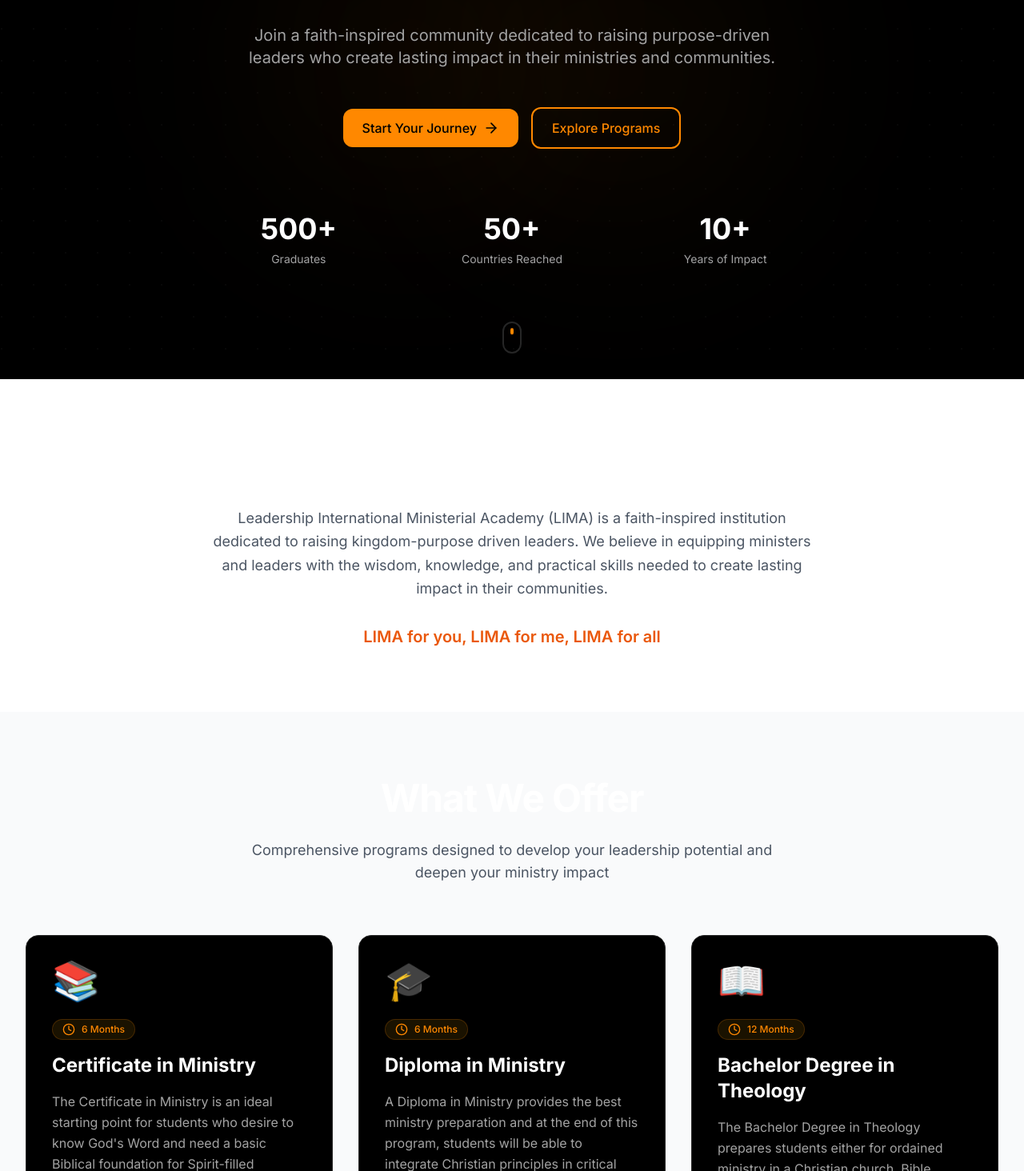
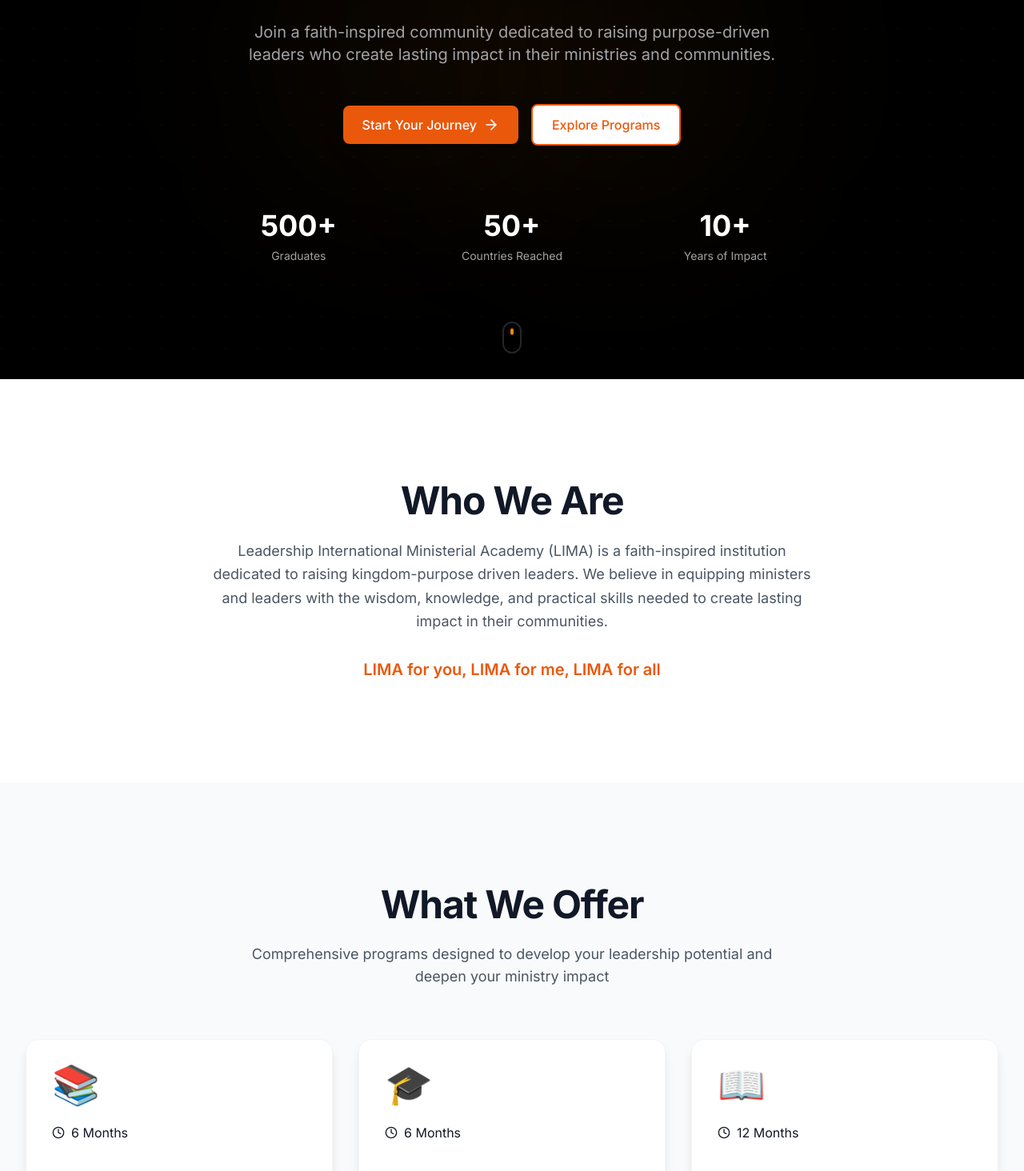
Before and after one commit to V-007-007/lima-website, a Next.js app: page / in a window 1280 px wide. Shown: the part 326-1790 px from the top of the page at 80% size. Built offline with nearby package versions, Linux system fonts and the light colour scheme; a web font is replaced by a local one.

Commit message:
Original global css

```diff
--- a/src/app/globals.css
+++ b/src/app/globals.css
@@ -6,241 +6,106 @@
   :root {
     --font-inter: 'Inter', system-ui, -apple-system, sans-serif;
     --font-playfair: 'Playfair Display', Georgia, serif;
-
-    /* LIMA Theme Colors */
-    --background: #000000;
-    --foreground: #FFFFFF;
-    --muted: #A3A3A3;
-    --border: #262626;
-    --primary: #ff8800;
-    --secondary: #1a1200;
-    --accent: #ff8800;
-
-    /* Semantic colors */
-    --success: #22c55e;
-    --error: #ef4444;
-    --warning: #f59e0b;
   }
 
   * {
-    @apply border-border;
-    margin: 0;
-    padding: 0;
-    box-sizing: border-box;
+    @apply border-gray-200;
+  }
+
+  body {
+    @apply bg-white text-gray-900 antialiased;
+    font-feature-settings: 'rlig' 1, 'calt' 1;
   }
 
   html {
     @apply scroll-smooth;
-    -webkit-font-smoothing: antialiased;
-    -moz-osx-font-smoothing: grayscale;
-  }
-
-  body {
-    @apply bg-black text-white antialiased;
-    font-feature-settings: 'rlig' 1, 'calt' 1;
-    font-family: var(--font-inter);
-  }
-
-  /* Remove default button styles */
-  button {
-    font-family: inherit;
-  }
-
-  /* Selection color */
-  ::selection {
-    @apply bg-primary text-black;
   }
 }
 
 @layer components {
-  /* === SMOOTH TRANSITIONS === */
+  /* Smooth animations and transitions */
   .transition-smooth {
-    transition: all 0.35s cubic-bezier(0.4, 0, 0.2, 1);
+    @apply transition-all duration-300 ease-in-out;
   }
 
-  /* === ELEVATED CARD === */
+  /* Elevated card style inspired by Yolkk showcase */
   .card-elevated {
-    @apply bg-black rounded-2xl border border-[#262626] transition-smooth;
-    @apply hover:border-[#363636];
+    @apply bg-white rounded-2xl shadow-lg hover:shadow-2xl transition-smooth;
+    @apply border border-gray-100;
   }
 
-  /* === BUTTONS === */
+  /* Button primary style */
   .btn-primary {
-    @apply px-6 py-3 bg-primary text-black rounded-xl font-medium;
-    @apply transition-smooth hover:brightness-110 hover:scale-[1.02];
-    @apply focus:outline-none focus:ring-2 focus:ring-primary focus:ring-offset-2 focus:ring-offset-black;
+    @apply px-6 py-3 bg-primary-600 text-white rounded-lg font-medium;
+    @apply hover:bg-primary-700 transition-smooth;
+    @apply focus:outline-none focus:ring-2 focus:ring-primary-500 focus:ring-offset-2;
   }
 
+  /* Button secondary style */
   .btn-secondary {
-    @apply px-6 py-3 bg-transparent text-primary rounded-xl font-medium;
-    @apply border-2 border-primary transition-smooth;
-    @apply hover:bg-primary hover:text-black hover:scale-[1.02];
-    @apply focus:outline-none focus:ring-2 focus:ring-primary focus:ring-offset-2 focus:ring-offset-black;
+    @apply px-6 py-3 bg-white text-primary-600 rounded-lg font-medium;
+    @apply border-2 border-primary-600 hover:bg-primary-50 transition-smooth;
+    @apply focus:outline-none focus:ring-2 focus:ring-primary-500 focus:ring-offset-2;
   }
 
-  .btn-ghost {
-    @apply px-6 py-3 bg-transparent text-white rounded-xl font-medium;
-    @apply border border-[#262626] transition-smooth;
-    @apply hover:border-[#363636] hover:bg-[#0a0a0a];
-    @apply focus:outline-none focus:ring-2 focus:ring-[#363636] focus:ring-offset-2 focus:ring-offset-black;
-  }
-
-  /* === SECTION CONTAINERS === */
+  /* Section container */
   .section-container {
     @apply max-w-7xl mx-auto px-4 sm:px-6 lg:px-8;
   }
 
+  /* Section padding */
   .section-padding {
-    @apply py-12 md:py-20;
+    @apply py-16 md:py-24 lg:py-32;
   }
 
-  /* === TYPOGRAPHY === */
+  /* Heading styles */
   .heading-xl {
     @apply text-4xl md:text-5xl lg:text-6xl font-bold tracking-tight;
-    @apply leading-[1.1];
   }
 
   .heading-lg {
     @apply text-3xl md:text-4xl lg:text-5xl font-bold tracking-tight;
-    @apply leading-[1.15];
   }
 
   .heading-md {
     @apply text-2xl md:text-3xl lg:text-4xl font-bold tracking-tight;
-    @apply leading-[1.2];
   }
 
   .heading-sm {
     @apply text-xl md:text-2xl lg:text-3xl font-semibold tracking-tight;
-    @apply leading-[1.3];
   }
 
-  /* Two-tone headline effect */
-  .heading-accent {
-    @apply text-primary;
+  /* Input styles */
+  .input-field {
+    @apply w-full px-4 py-3 rounded-lg border border-gray-300;
+    @apply focus:outline-none focus:ring-2 focus:ring-primary-500 focus:border-transparent;
+    @apply transition-smooth;
   }
 
-  .text-muted {
-    @apply text-[#A3A3A3];
+  /* Textarea styles */
+  .textarea-field {
+    @apply w-full px-4 py-3 rounded-lg border border-gray-300;
+    @apply focus:outline-none focus:ring-2 focus:ring-primary-500 focus:border-transparent;
+    @apply transition-smooth resize-none;
   }
 
-  /* === FORM ELEMENTS === */
-  .input-field {
-    @apply w-full px-4 py-3 rounded-lg bg-black border border-[#262626] text-white;
-    @apply placeholder:text-[#525252] transition-smooth;
-    @apply focus:outline-none focus:ring-2 focus:ring-primary focus:border-transparent;
+  /* Label styles */
+  .input-label {
+    @apply block text-sm font-medium text-gray-700 mb-2;
   }
 
-  .textarea-field {
-    @apply w-full px-4 py-3 rounded-lg bg-black border border-[#262626] text-white;
-    @apply placeholder:text-[#525252] transition-smooth resize-none;
-    @apply focus:outline-none focus:ring-2 focus:ring-primary focus:border-transparent;
-  }
-
-  .input-label {
-    @apply block text-sm font-medium text-white mb-2;
-  }
-
-  .form-container {
-    @apply rounded-2xl border border-[#262626] p-6 md:p-8;
-  }
-
-  /* === LINK STYLES === */
+  /* Link hover effect */
   .link-hover {
-    @apply relative transition-smooth;
-    @apply hover:text-primary;
-  }
-
-  .link-hover::after {
-    content: '';
-    @apply absolute bottom-0 left-0 w-0 h-[2px] bg-primary;
-    @apply transition-all duration-300;
-  }
-
-  .link-hover:hover::after {
-    @apply w-full;
-  }
-
-  /* === PAGE ENTRY ANIMATION === */
-  .page-enter {
-    animation: pageEnter 0.5s cubic-bezier(0.4, 0, 0.2, 1) forwards;
-  }
-
-  @keyframes pageEnter {
-    from {
-      opacity: 0;
-      transform: translateY(20px);
-    }
-    to {
-      opacity: 1;
-      transform: translateY(0);
-    }
-  }
-
-  /* === FADE IN ON SCROLL === */
-  .fade-in-up {
-    opacity: 0;
-    transform: translateY(30px);
-    transition: opacity 0.5s cubic-bezier(0.4, 0, 0.2, 1),
-                transform 0.5s cubic-bezier(0.4, 0, 0.2, 1);
-  }
-
-  .fade-in-up.visible {
-    opacity: 1;
-    transform: translateY(0);
-  }
-
-  /* === IMAGE EFFECTS === */
-  .image-zoom {
-    @apply overflow-hidden rounded-xl;
-  }
-
-  .image-zoom img {
-    @apply transition-transform duration-500 ease-out;
-  }
-
-  .image-zoom:hover img {
-    @apply scale-105;
-  }
-
-  /* === BADGE === */
-  .badge {
-    @apply inline-flex items-center px-3 py-1 rounded-full text-xs font-medium;
-    @apply bg-[#1a1200] text-primary border border-primary/20;
-  }
-
-  /* === LOADING STATES === */
-  .loading-spinner {
-    @apply w-5 h-5 border-2 border-white border-t-transparent rounded-full;
-    animation: spin 0.8s linear infinite;
-  }
-
-  @keyframes spin {
-    to {
-      transform: rotate(360deg);
-    }
-  }
-
-  /* === STATUS INDICATORS === */
-  .status-success {
-    @apply bg-green-500/10 text-green-400 border-green-500/20;
-  }
-
-  .status-error {
-    @apply bg-red-500/10 text-red-400 border-red-500/20;
-  }
-
-  .status-warning {
-    @apply bg-yellow-500/10 text-yellow-400 border-yellow-500/20;
-  }
-
-  .status-pending {
-    @apply bg-primary/10 text-primary border-primary/20;
+    @apply relative inline-block transition-smooth;
+    @apply after:content-[''] after:absolute after:w-0 after:h-0.5;
+    @apply after:bg-current after:left-0 after:bottom-0;
+    @apply after:transition-all after:duration-300;
+    @apply hover:after:w-full;
   }
 }
 
 @layer utilities {
-  /* === SCROLLBAR STYLING === */
+  /* Custom scrollbar */
   .scrollbar-hide::-webkit-scrollbar {
     display: none;
   }
@@ -250,77 +115,49 @@
     scrollbar-width: none;
   }
 
-  .scrollbar-thin::-webkit-scrollbar {
-    width: 8px;
-    height: 8px;
+  /* Glass morphism effect */
+  .glass-effect {
+    @apply bg-white/80 backdrop-blur-md;
   }
 
-  .scrollbar-thin::-webkit-scrollbar-track {
-    @apply bg-[#0a0a0a];
-  }
-
-  .scrollbar-thin::-webkit-scrollbar-thumb {
-    @apply bg-[#262626] rounded-full;
-  }
-
-  .scrollbar-thin::-webkit-scrollbar-thumb:hover {
-    @apply bg-[#363636];
-  }
-
-  /* === TEXT UTILITIES === */
-  .text-balance {
-    text-wrap: balance;
-  }
-
-  /* === FOCUS VISIBLE === */
-  .focus-ring {
-    @apply focus:outline-none focus-visible:ring-2 focus-visible:ring-primary focus-visible:ring-offset-2 focus-visible:ring-offset-black;
+  /* Text gradient */
+  .text-gradient {
+    @apply bg-clip-text text-transparent bg-gradient-to-r from-primary-600 to-accent-600;
   }
 }
 
-/* === RESPONSIVE BREAKPOINT HELPERS === */
-@media (max-width: 640px) {
-  .section-padding {
-    @apply py-12;
-  }
-
-  .heading-xl {
-    @apply text-3xl;
-  }
-
-  .heading-lg {
-    @apply text-2xl;
-  }
-
-  .heading-md {
-    @apply text-xl;
+/* Loading animation */
+@keyframes spin {
+  to {
+    transform: rotate(360deg);
   }
 }
 
-/* === LOADING SCREEN === */
-.loading-screen {
-  @apply fixed inset-0 z-[9999] flex items-center justify-center;
-  @apply bg-[#1a1200];
-  animation: fadeOut 0.5s cubic-bezier(0.4, 0, 0.2, 1) 0.3s forwards;
+.animate-spin {
+  animation: spin 1s linear infinite;
 }
 
-@keyframes fadeOut {
-  to {
-    opacity: 0;
-    pointer-events: none;
-  }
+/* Fade in on scroll - will be triggered by Intersection Observer */
+.fade-in-up {
+  opacity: 0;
+  transform: translateY(30px);
+  transition: opacity 0.6s ease-out, transform 0.6s ease-out;
 }
 
-.loading-logo {
-  @apply text-6xl font-bold text-primary;
-  animation: pulse 2s cubic-bezier(0.4, 0, 0.6, 1) infinite;
+.fade-in-up.visible {
+  opacity: 1;
+  transform: translateY(0);
 }
 
-@keyframes pulse {
-  0%, 100% {
-    opacity: 1;
-  }
-  50% {
-    opacity: 0.6;
-  }
+/* Image hover zoom effect */
+.image-zoom {
+  @apply overflow-hidden;
 }
+
+.image-zoom img {
+  @apply transition-transform duration-500 ease-out;
+}
+
+.image-zoom:hover img {
+  @apply scale-110;
+}
```
